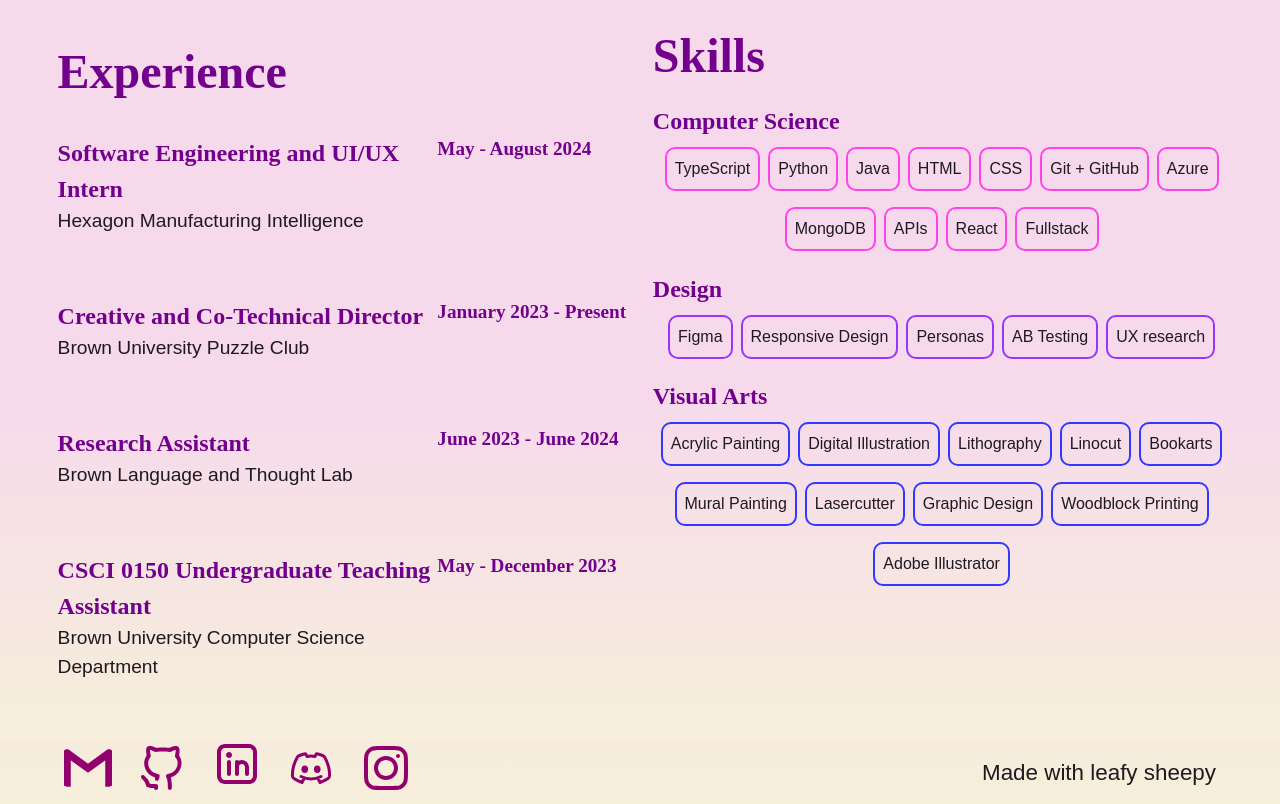
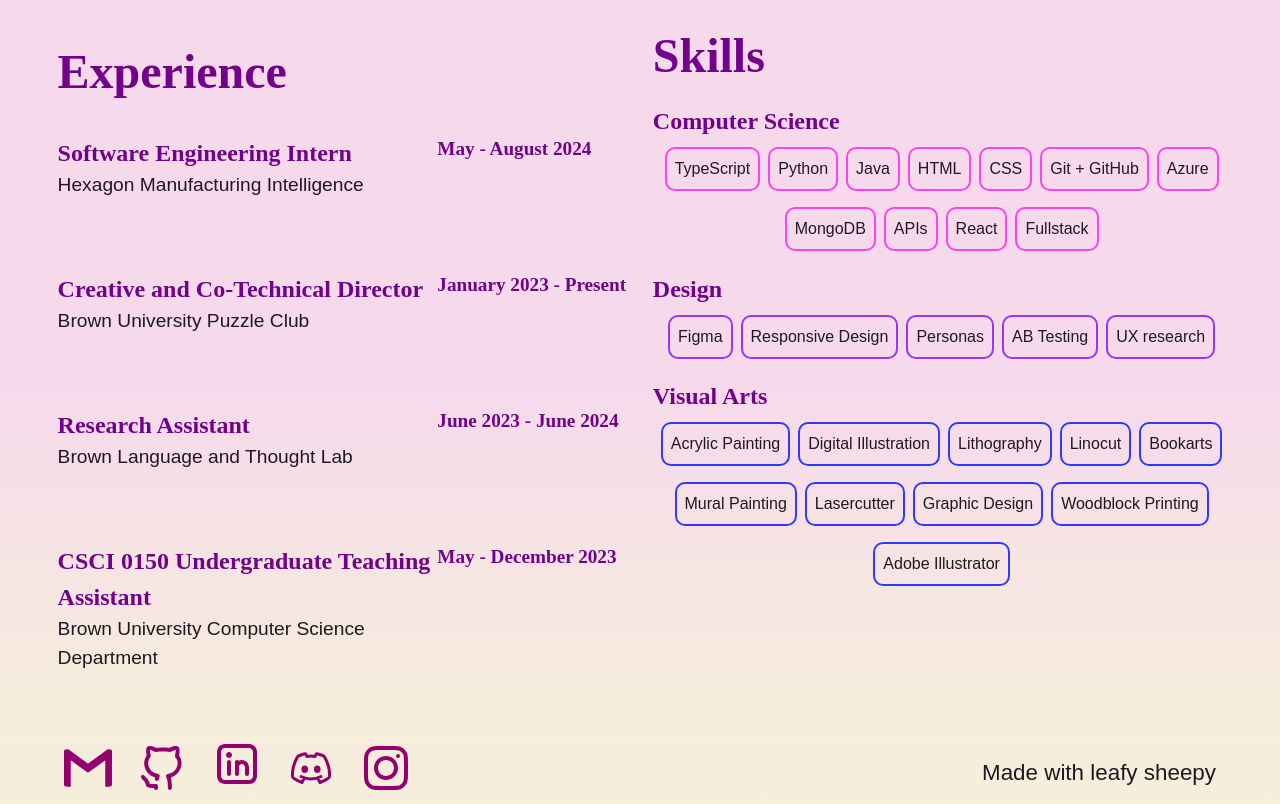
Before and after one commit to jackieac04/new-portfolio, a React (Vite) app: page /art in a window 1280 px wide. Shown: the part 1580-2384 px from the top of the page. Built offline with nearby package versions, Linux system fonts and the light colour scheme; a web font is replaced by a local one.

Commit message:
most things

```diff
--- a/src/App.tsx
+++ b/src/App.tsx
@@ -199,7 +199,7 @@ function Home({ dark }: HomeProps) {
               <div className="grid grid-cols-3 w-full h-4/5">
                 <div className="flex flex-col col-span-2">
                   <h1 style={{ fontSize: "1.5rem" }}>
-                    Software Engineering and UI/UX Intern
+                    Software Engineering Intern
                   </h1>
                   <p style={{ fontSize: "1.2rem" }}>
                     Hexagon Manufacturing Intelligence
```
Also changed, not shown: 2 other files (tests, documents, lock files or other folders).
